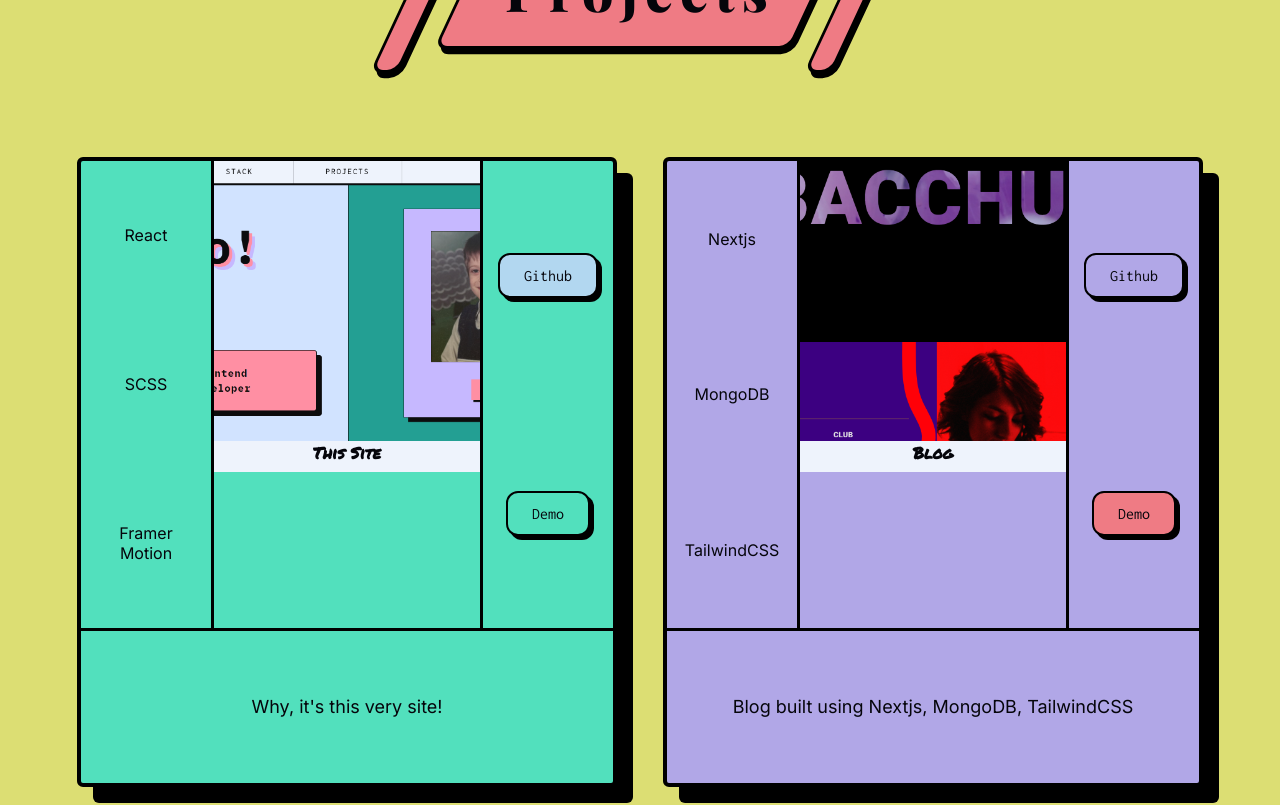
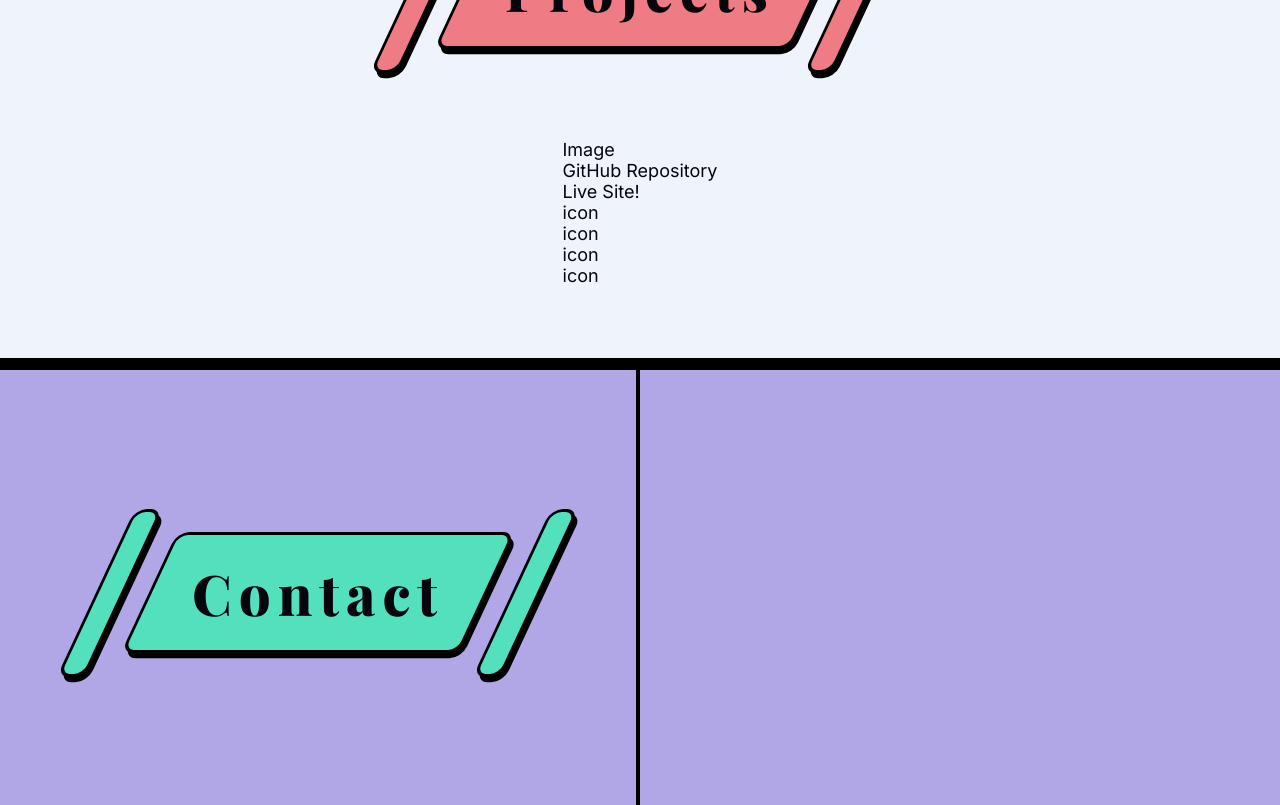
Before and after one commit to BorofskyDev/joelborofsky-react, a React (Vite) app: page / in a window 1280 px wide. Shown: the part 5060-5865 px from the top of the page. Built offline with nearby package versions, Linux system fonts and the light colour scheme; a web font is replaced by a local one.

Commit message:
Update project layout and styles

```diff
--- a/src/components/sections/projects/Projects.jsx
+++ b/src/components/sections/projects/Projects.jsx
@@ -1,4 +1,5 @@
 import SectionTitle from '../../headings/section-title/SectionTitle'
+import ProjectCard from './project-layout/project-card/ProjectCard'
 import ProjectGrid from './project-layout/project-grid/ProjectGrid'
 import styles from './Projects.module.scss'
 
@@ -8,7 +9,7 @@ function Projects({ className }) {
   return (
     <section className={`${sectionClasses}`}>
       <SectionTitle className=' grid-title bg-red'>Projects</SectionTitle>
-      <ProjectGrid />
+      <ProjectCard />
     </section>
   )
 }
--- a/src/components/sections/projects/Projects.module.scss
+++ b/src/components/sections/projects/Projects.module.scss
@@ -9,7 +9,6 @@
   justify-content: center;
   align-items: center;
   flex-wrap: wrap;
-  background-color: hsl(var(--color-yellow));
   border-top: var(--border-600);
   border-bottom: var(--border-600);
 }
--- a/src/components/sections/projects/project-layout/project-card/ProjectCard.jsx
+++ b/src/components/sections/projects/project-layout/project-card/ProjectCard.jsx
@@ -1,7 +1,10 @@
 import { getRandomBgClass } from '../getRandomBgClass'
 import styles from './ProjectCard.module.scss'
+import LeftIndents from './project-indents/LeftIndents'
+import RightIndents from './project-indents/RightIndents'
+import ProjectTitle from './project-title/ProjectTitle'
 
-function ProjectCard({
+export default function ProjectCard({
   id,
   title,
   description,
@@ -12,40 +15,59 @@ function ProjectCard({
   className,
 }) {
   const cardClasses = `${styles.projectCard} ${className} || ''`
-  const linkBgClass = getRandomBgClass(['bgDark', 'bgBlack'])
-  const linkBgClass2 = getRandomBgClass(['bgDark', 'bgBlack'])
+  // const linkBgClass = getRandomBgClass(['bgDark', 'bgBlack'])
+  // const linkBgClass2 = getRandomBgClass(['bgDark', 'bgBlack'])
 
   return (
-    <div className={cardClasses} key={id}>
-      <div className={styles.cardImage}>
-        <img src={image} alt={title} />
-        <h4>{title}</h4>
+    <div className={cardClasses}>
+      <div className={styles.topHalf}>
+        <LeftIndents />
+        <ProjectTitle>{title}</ProjectTitle>
+        <RightIndents />
+        <div>Image</div>
       </div>
-      <ul className={styles.cardStack}>
-        {stack.map((tech, index) => (
-          <li key={index}>{tech}</li>
-        ))}
-      </ul>
-      <div className={styles.cardLinks}>
-        <a
-          className={linkBgClass}
-          href={github}
-          target='_blank'
-          rel='noopener noreferrer'
-        >
-          Github
-        </a>
-        <a
-          className={linkBgClass2}
-          href={demo}
-          target='_blank'
-          rel='noopener noreferrer'
-        >
-          Demo
-        </a>
+      <div className={styles.bottomHalf}>
+        <div className={styles.linkContainer}>
+          <div>GitHub Repository</div>
+          <div>Live Site!</div>
+        </div>
+        <div className={styles.techContainer}>
+          <div>icon</div>
+          <div>icon</div>
+          <div>icon</div>
+          <div>icon</div>
+        </div>
       </div>
-      <p className={styles.cardDesc}>{description}</p>
     </div>
+    // <div className={cardClasses} key={id}>
+    //   <div className={styles.cardImage}>
+    //     <img src={image} alt={title} />
+    //     <h4>{title}</h4>
+    //   </div>
+    //   <ul className={styles.cardStack}>
+    //     {stack.map((tech, index) => (
+    //       <li key={index}>{tech}</li>
+    //     ))}
+    //   </ul>
+    //   <div className={styles.cardLinks}>
+    //     <a
+    //       className={linkBgClass}
+    //       href={github}
+    //       target='_blank'
+    //       rel='noopener noreferrer'
+    //     >
+    //       Github
+    //     </a>
+    //     <a
+    //       className={linkBgClass2}
+    //       href={demo}
+    //       target='_blank'
+    //       rel='noopener noreferrer'
+    //     >
+    //       Demo
+    //     </a>
+    //   </div>
+    //   <p className={styles.cardDesc}>{description}</p>
+    // </div>
   )
 }
-export default ProjectCard
--- a/src/components/sections/projects/project-layout/project-card/ProjectCard.module.scss
+++ b/src/components/sections/projects/project-layout/project-card/ProjectCard.module.scss
@@ -1,162 +1,163 @@
 @use '../../../../../styles/utils/mixins/' as *;
 
 .projectCard {
-  height: 15em;
-  width: 100%;
-  margin: 0 auto;
-  border: var(--border-400);
-  border-radius: var(--br-600);
-  box-shadow: var(--box-shadow-400);
-  display: grid;
-  grid-template-columns: repeat(4, 1fr);
-  grid-template-rows: repeat(3, 1fr);
-  grid-template-areas:
-    'image image links links'
-    'image image stack stack'
-    'image image desc desc';
 
-  @include respond(tab) {
-    height: 35em;
-    width: 30em;
-    box-shadow: var(--box-shadow-600);
-    grid-template-rows: repeat(4, 1fr);
-    grid-template-areas:
-      'stack image image links'
-      'stack image image links'
-      'stack title title links'
-      'desc desc desc desc';
-  }
+  // height: 15em;
+  // width: 100%;
+  // margin: 0 auto;
+  // border: var(--border-400);
+  // border-radius: var(--br-600);
+  // box-shadow: var(--box-shadow-400);
+  // display: grid;
+  // grid-template-columns: repeat(4, 1fr);
+  // grid-template-rows: repeat(3, 1fr);
+  // grid-template-areas:
+  //   'image image links links'
+  //   'image image stack stack'
+  //   'image image desc desc';
+
+  // @include respond(tab) {
+  //   height: 35em;
+  //   width: 30em;
+  //   box-shadow: var(--box-shadow-600);
+  //   grid-template-rows: repeat(4, 1fr);
+  //   grid-template-areas:
+  //     'stack image image links'
+  //     'stack image image links'
+  //     'stack title title links'
+  //     'desc desc desc desc';
+  // }
 }
 
 .cardImage {
-  position: relative;
-  grid-area: image;
-  height: 100%;
-  width: 100%;
-  display: grid;
-  place-content: center;
-  border-top-left-radius: var(--br-500);
-  border-bottom-left-radius: var(--br-500);
-  border-right: var(--border-200);
-  background-color: hsl(var(--color-light));
+  // position: relative;
+  // grid-area: image;
+  // height: 100%;
+  // width: 100%;
+  // display: grid;
+  // place-content: center;
+  // border-top-left-radius: var(--br-500);
+  // border-bottom-left-radius: var(--br-500);
+  // border-right: var(--border-200);
+  // background-color: hsl(var(--color-light));
 
-  @include respond(tab) {
-    border-right: none;
-    border-top-left-radius: 0;
-    border-bottom-left-radius: 0;
-  }
+  // @include respond(tab) {
+  //   border-right: none;
+  //   border-top-left-radius: 0;
+  //   border-bottom-left-radius: 0;
+  // }
 
-  img {
-    position: absolute;
-    top: 0;
-    left: 0;
-    height: 75%;
-    width: 100%;
-    object-fit: cover;
-    border-bottom: var(--border-200);
+  // img {
+  //   position: absolute;
+  //   top: 0;
+  //   left: 0;
+  //   height: 75%;
+  //   width: 100%;
+  //   object-fit: cover;
+  //   border-bottom: var(--border-200);
 
-    @include respond(tab) {
-      height: 90%;
-      border-bottom: none;
-    }
-  }
+  //   @include respond(tab) {
+  //     height: 90%;
+  //     border-bottom: none;
+  //   }
+  // }
 
-  h4 {
-    position: absolute;
-    bottom: 0;
-    height: 25%;
-    width: 100%;
-    font-family: var(--font-handwriting);
-    font-size: var(--fs-300);
-    text-align: center;
+  // h4 {
+  //   position: absolute;
+  //   bottom: 0;
+  //   height: 25%;
+  //   width: 100%;
+  //   font-family: var(--font-handwriting);
+  //   font-size: var(--fs-300);
+  //   text-align: center;
 
-    @include respond(tab) {
-      height: 10%;
-    }
-  }
+  //   @include respond(tab) {
+  //     height: 10%;
+  //   }
+  // }
 }
 
 .cardStack {
-  grid-area: stack;
-  width: 100%;
-  height: 100%;
-  display: flex;
-  align-items: center;
-  justify-content: center;
-  flex-wrap: wrap;
-  border-top: var(--border-200);
-  border-bottom: var(--border-200);
+  // grid-area: stack;
+  // width: 100%;
+  // height: 100%;
+  // display: flex;
+  // align-items: center;
+  // justify-content: center;
+  // flex-wrap: wrap;
+  // border-top: var(--border-200);
+  // border-bottom: var(--border-200);
 
-  @include respond(tab) {
-    border-right: var(--border-300);
-    border-bottom: 0;
-    border-top: 0;
-    flex-direction: column;
-    justify-content: space-around;
-  }
+  // @include respond(tab) {
+  //   border-right: var(--border-300);
+  //   border-bottom: 0;
+  //   border-top: 0;
+  //   flex-direction: column;
+  //   justify-content: space-around;
+  // }
 
-  & li {
-    margin: 0 1em;
-    font-size: var(--fs-300);
-    text-align: center;
-  }
+  // & li {
+  //   margin: 0 1em;
+  //   font-size: var(--fs-300);
+  //   text-align: center;
+  // }
 }
 
 .cardLinks {
-  grid-area: links;
-  width: 100%;
-  height: 100%;
-  display: flex;
-  align-items: center;
-  justify-content: center;
-  gap: 0.5em;
+  // grid-area: links;
+  // width: 100%;
+  // height: 100%;
+  // display: flex;
+  // align-items: center;
+  // justify-content: center;
+  // gap: 0.5em;
 
-  @include respond(tab) {
-    border-left: var(--border-300);
-    flex-direction: column;
-    justify-content: space-around;
-  }
+  // @include respond(tab) {
+  //   border-left: var(--border-300);
+  //   flex-direction: column;
+  //   justify-content: space-around;
+  // }
 
-  & a {
-    padding: 0.15em 0.25em;
-    border: var(--border-200);
-    border-radius: var(--br-900);
-    font-size: var(--fs-300);
-    box-shadow: var(--box-shadow-200);
-    color: hsl(var(--color-dark));
-    @include transitionMain;
+  // & a {
+  //   padding: 0.15em 0.25em;
+  //   border: var(--border-200);
+  //   border-radius: var(--br-900);
+  //   font-size: var(--fs-300);
+  //   box-shadow: var(--box-shadow-200);
+  //   color: hsl(var(--color-dark));
+  //   @include transitionMain;
 
-    @include respond(tab) {
-      padding: 0.5em 1em;
-    }
+  //   @include respond(tab) {
+  //     padding: 0.5em 1em;
+  //   }
 
-    @include respond(desktop) {
-      padding: 0.75em 1.5em;
-    }
+  //   @include respond(desktop) {
+  //     padding: 0.75em 1.5em;
+  //   }
 
-    &:hover,
-    &:focus {
-      box-shadow: var(--box-shadow-400);
-      transform: translate(-5%, -5%);
-    }
+  //   &:hover,
+  //   &:focus {
+  //     box-shadow: var(--box-shadow-400);
+  //     transform: translate(-5%, -5%);
+  //   }
 
-    &:active {
-      box-shadow: none;
-      transform: translate(0, 0);
-    }
-  }
+  //   &:active {
+  //     box-shadow: none;
+  //     transform: translate(0, 0);
+  //   }
+  // }
 }
 
 .cardDesc {
-  grid-area: desc;
-  width: 100%;
-  height: 100%;
-  display: grid;
-  place-items: center;
-  place-content: center;
-  text-align: center;
+  // grid-area: desc;
+  // width: 100%;
+  // height: 100%;
+  // display: grid;
+  // place-items: center;
+  // place-content: center;
+  // text-align: center;
 
-  @include respond(tab) {
-    border-top: var(--border-300);
-  }
+  // @include respond(tab) {
+  //   border-top: var(--border-300);
+  // }
 }
--- /dev/null
+++ b/src/components/sections/projects/project-layout/project-card/project-indents/LeftIndents.jsx
@@ -0,0 +1,12 @@
+import styles from './ProjectIndents.module.scss'
+
+export default function LeftIndents() {
+  return (
+    <div className={styles.leftIndents}>
+      <div></div>
+      <div></div>
+      <div></div>
+      <div></div>
+    </div>
+  )
+}
--- /dev/null
+++ b/src/components/sections/projects/project-layout/project-card/project-indents/ProjectIndents.module.scss
@@ -0,0 +1,5 @@
+@use '../../../../../../styles/utils/mixins' as *;
+
+.projectIndents {
+
+}
--- /dev/null
+++ b/src/components/sections/projects/project-layout/project-card/project-indents/RightIndents.jsx
@@ -0,0 +1,12 @@
+import styles from './ProjectIndents.module.scss'
+
+export default function RightIndents() {
+  return (
+    <div className={styles.rightIndents}>
+      <div></div>
+      <div></div>
+      <div></div>
+      <div></div>
+    </div>
+  )
+}
--- /dev/null
+++ b/src/components/sections/projects/project-layout/project-card/project-title/ProjectTitle.jsx
@@ -0,0 +1,5 @@
+import styles from './ProjectTitle.module.scss'
+
+export default function ProjectTitle({ children }) {
+  return <h4 className={styles.projectTitle}>{children}</h4>
+}
--- /dev/null
+++ b/src/components/sections/projects/project-layout/project-card/project-title/ProjectTitle.module.scss
@@ -0,0 +1,5 @@
+@use '../../../../../../styles/utils/mixins' as *;
+
+.projectTitle {
+
+}
--- a/src/components/sections/stack/content-box/stack-boxes/stack-box-four/StackBoxFour.jsx
+++ b/src/components/sections/stack/content-box/stack-boxes/stack-box-four/StackBoxFour.jsx
@@ -4,10 +4,10 @@ import styles from './StackBoxFour.module.scss'
 
 function StackBoxFour() {
   return (
-    <StackContainer className={`bg-red ${styles.stackBoxFour}`}>
+    <StackContainer className={`bg-green ${styles.stackBoxFour}`}>
       <ul>
         <li>
-          <ButtonLink className='bg-green' href='#'>
+          <ButtonLink className='bg-red' href='#'>
             Figma
           </ButtonLink>
         </li>
@@ -32,7 +32,7 @@ function StackBoxFour() {
           </ButtonLink>
         </li>
         <li>
-          <ButtonLink className='bg-green' href='#'>
+          <ButtonLink className='bg-orange' href='#'>
             JavaScript
           </ButtonLink>
         </li>
--- a/src/components/sections/stack/content-box/stack-boxes/stack-box-one/StackBoxOne.jsx
+++ b/src/components/sections/stack/content-box/stack-boxes/stack-box-one/StackBoxOne.jsx
@@ -19,7 +19,7 @@ function StackBoxOne() {
           </ButtonLink>
         </li>
         <li>
-          <ButtonLink className='bg-violet' href='#'>
+          <ButtonLink className='bg-orange' href='#'>
             Expressjs
           </ButtonLink>
         </li>
```
